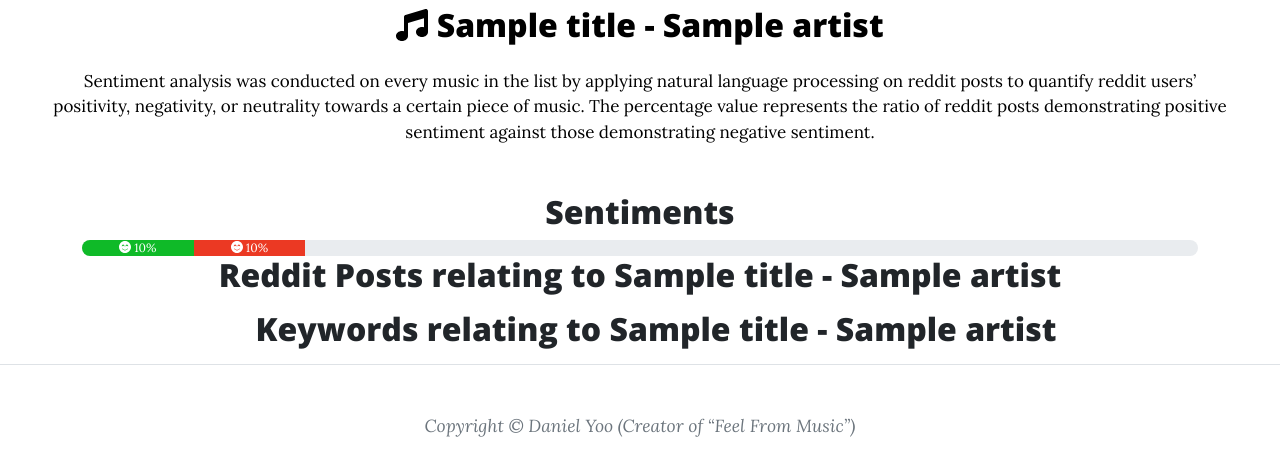
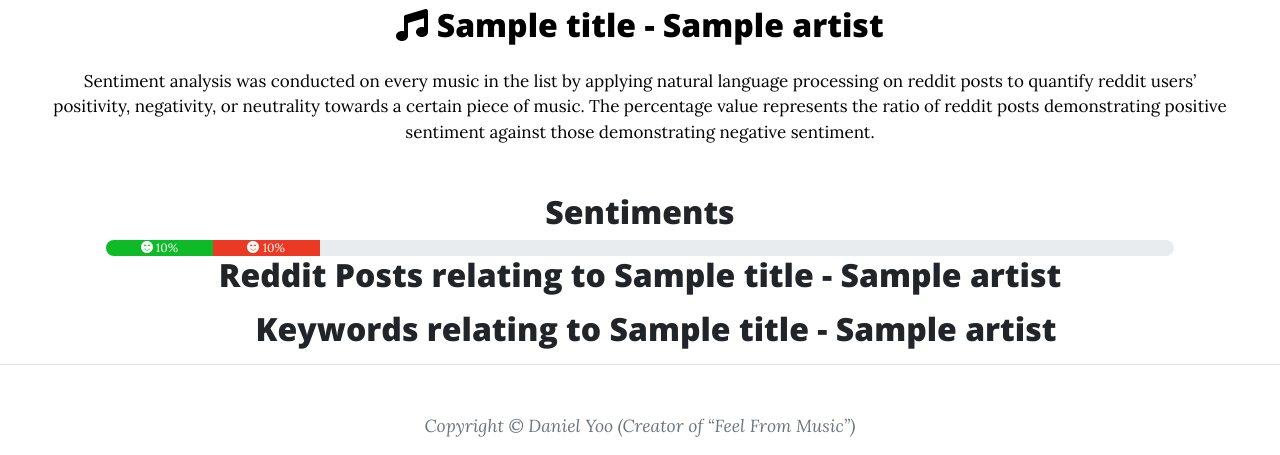
Before and after one commit to ckim48/feelmusic, a Flask app: template templates/result2.html in a window 1280 px wide. Shown: the part 488-943 px from the top of the page. Run offline with Flask 2, Linux system fonts and the light colour scheme; the template is opened without the code that fills it: most values are stand-ins (such as "Sample title", 1, 10 or a date in 2020); parts of the project's set-up code (start-up, migrations or seed data) failed here and were passed over; some libraries are stand-ins or nearby versions.

Commit message:
Update result2.html

```diff
--- a/templates/result2.html
+++ b/templates/result2.html
@@ -85,7 +85,7 @@ against those demonstrating negative sentiment.
             <center>
             {%if len2 != 0%}
                 <h2>Sentiments</h2>
-                                                <div class="progress">
+                                                <div class="progress mx-4">
                                           <div class="progress-bar progress-bar like-c" role="progressbar" style="width:{{avg_por}}%">
                                        <span class="mbbar">  <i class="fa-solid fa-face-smile-beam good mbbar2"></i> {{avg_por}}%</span>
                                           </div>
```
